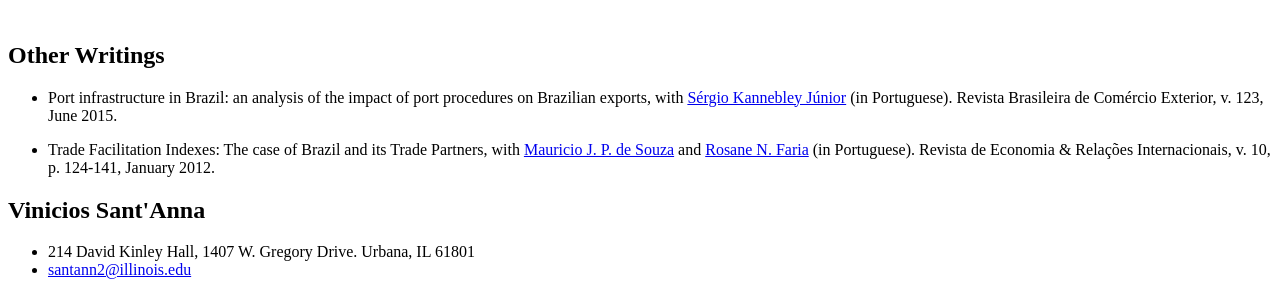
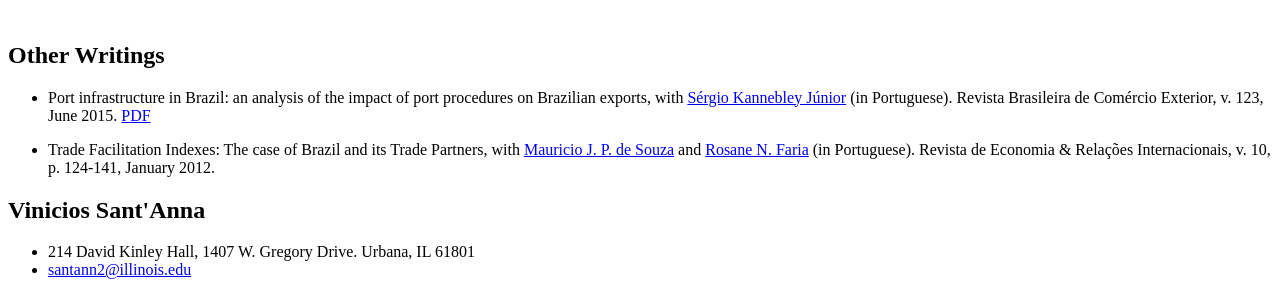
Before and after one commit to vpsantanna/vpsantanna.github.io, a Jekyll site: the page built from research.md, in a window 1280 px wide. Shown: the part 195-495 px from the top of the page. Built offline with Jekyll 4.4.1, drawn with Linux system fonts in a browser that asks for light colours; a script that is not in the unit is left out.

Commit message:
Update research.md

```diff
--- a/research.md
+++ b/research.md
@@ -15,6 +15,6 @@ permalink: /research/
 
 # Other Writings
 
-- Port infrastructure in Brazil: an analysis of the impact of port procedures on Brazilian exports, with [Sérgio Kannebley Júnior](https://scholar.google.com.br/citations?user=dqFJND9idb0C&hl=en){:target="_blank"} (in Portuguese). Revista Brasileira de Comércio Exterior, v. 123, June 2015.
+- Port infrastructure in Brazil: an analysis of the impact of port procedures on Brazilian exports, with [Sérgio Kannebley Júnior](https://scholar.google.com.br/citations?user=dqFJND9idb0C&hl=en){:target="_blank"} (in Portuguese). Revista Brasileira de Comércio Exterior, v. 123, June 2015. [PDF](/files/research/123_VSSKJ.pdf){:target="_blank"}
 
 - Trade Facilitation Indexes: The case of Brazil and its Trade Partners, with [Mauricio J. P. de Souza](https://scholar.google.com.br/citations?user=ceqK-1QAAAAJ&hl=en){:target="_blank"} and [Rosane N. Faria](https://scholar.google.com.br/citations?user=bnfF3IEAAAAJ&hl=en){:target="_blank"} (in Portuguese). Revista de Economia & Relações Internacionais, v. 10, p. 124-141, January 2012.
```
